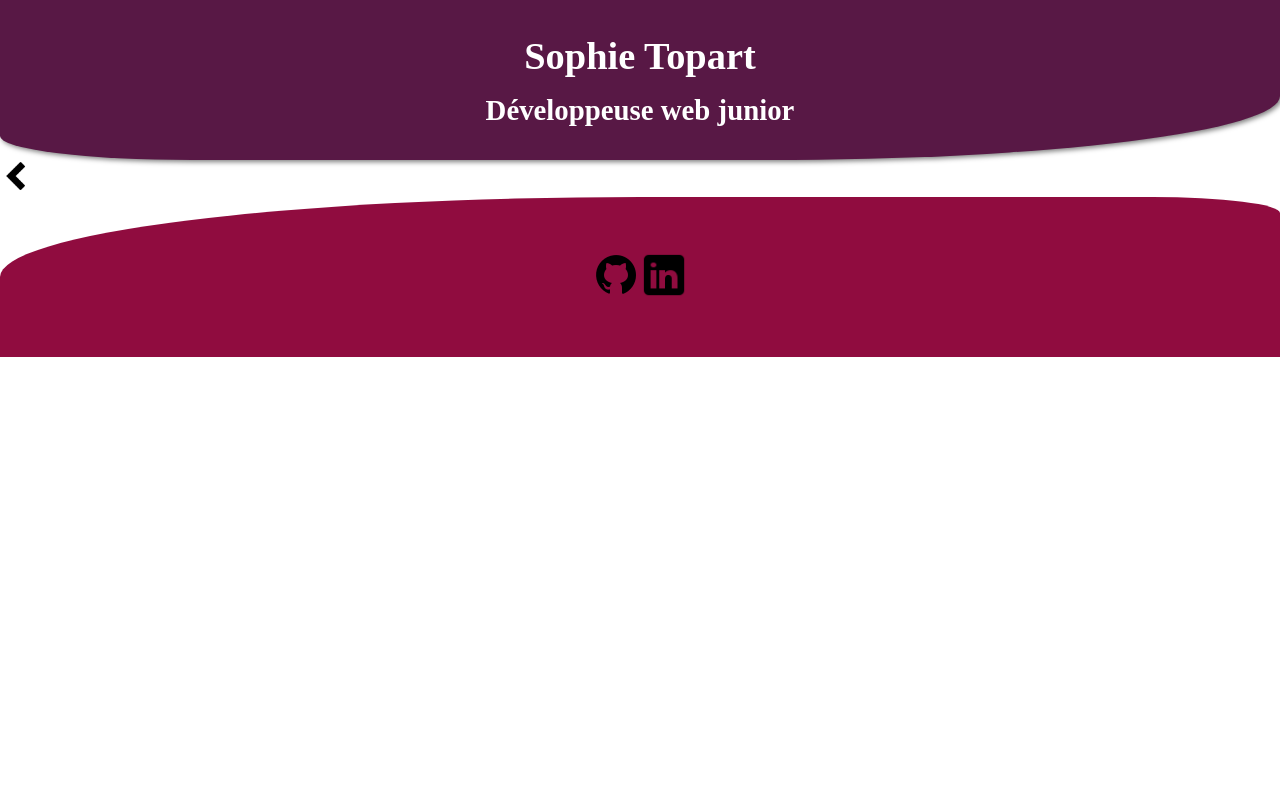
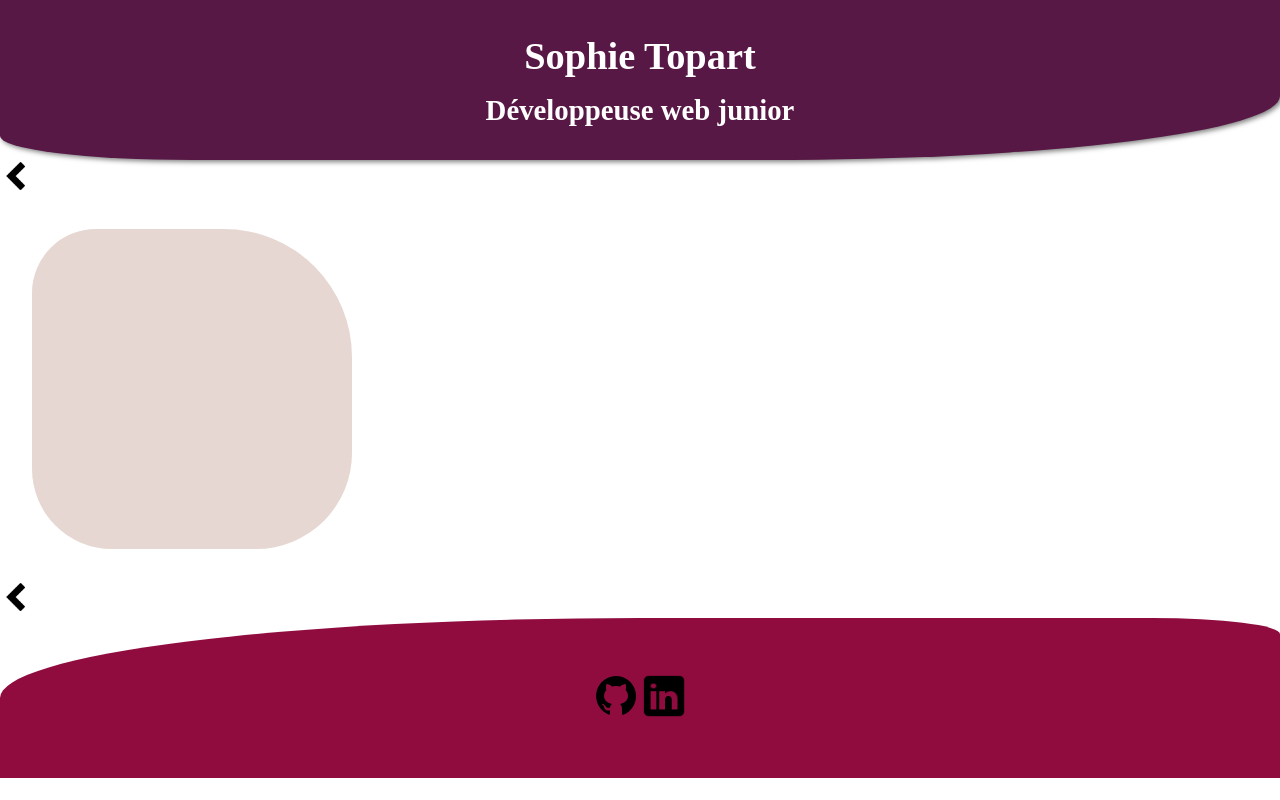
Before and after one commit to SophieTopart/Portfolio-front, a React (Create React App) app: page /projects in a window 1280 px wide. Built offline with nearby package versions, Linux system fonts and the light colour scheme.

Commit message:
Home done

```diff
--- /dev/null
+++ b/src/components/Project.jsx
@@ -0,0 +1,21 @@
+import styled from "styled-components";
+import Theme, { Container } from "../assets/styles/Theme";
+
+const ProjectContainer = styled(Container)`
+ height: 20rem;
+ width: 20rem;
+ background: ${Theme.colorBeige};
+ border-top-left-radius: 20%;
+  border-top-right-radius: 40%;
+  border-bottom-left-radius: 25%;
+  border-bottom-right-radius: 30%;
+  margin: 2rem;
+
+`
+
+export default function Projects() {
+    return (
+        <ProjectContainer></ProjectContainer>
+
+    )
+}
--- a/src/pages/Home.jsx
+++ b/src/pages/Home.jsx
@@ -6,6 +6,7 @@ import React from "../assets/images/react.png";
 import Node from "../assets/images/node.png";
 import StyledComp from "../assets/images/styled.png";
 import Time from "../assets/images/icons8-time.png";
+import Wheel from "../assets/images/icons8-roues.png"
 import IconsContact from "../assets/styles/Icons";
 
 const Logo = styled.img`
@@ -18,8 +19,13 @@ const H2 = styled.h2`
 `;
 
 const PaddedDiv = styled(Container)`
-  padding: 5rem;
+  padding: 3rem 3rem 1rem 3rem;
+  height: 15rem;
 `;
+
+const MarginDiv = styled(PaddedDiv)`
+height: 20rem;
+`
 const RoundedDiv = styled(Container)`
   padding: 2rem;
   background: ${Theme.colorBeige};
@@ -62,9 +68,19 @@ export default function Home() {
             <IconsContact />
           </Container>
         </RoundedDiv>
-        <Container>
-          <h2>Mes projets</h2>
-        </Container>
+        <MarginDiv>
+                  <h2>Mes projets</h2>
+                  <p>
+            L'un des credo de la Wild Code School, <br />
+            c'est la pédagogie inversée, et donc l'apprentissage par la pratique. <br />
+                      Au cours de ma formation, nous avons pu réaliser trois projets,<br />
+                      dont un professionnel, selon les demandes de notre cliente.
+                  </p>
+                  <h4>N'hésitez pas à aller les étudier en détail !</h4>
+                  <Link to="/projects">
+            <Icon src={Wheel} />
+          </Link>
+        </MarginDiv>
       </Container>
     </>
   );
--- a/src/pages/Myself.jsx
+++ b/src/pages/Myself.jsx
@@ -213,6 +213,9 @@ export default function Myself() {
           </p>
         </VerticalTimelineElement>
       </VerticalTimeline>
+      <Container flex start>
+        <ArrowIcon />
+      </Container>
     </>
   );
 }
--- a/src/pages/Projects.jsx
+++ b/src/pages/Projects.jsx
@@ -1,5 +1,6 @@
 import ArrowIcon from "../assets/styles/Arrow";
 import { Container } from "../assets/styles/Theme";
+import Project from "../components/Project"
 
 export default function Projects() {
   return (
@@ -7,6 +8,10 @@ export default function Projects() {
       <Container flex start>
         <ArrowIcon />
       </Container>
+      <Project />
+      <Container flex start>
+        <ArrowIcon />
+      </Container>
     </>
   );
 }
```
Also changed, not shown: src/assets/images/icons8-roues.png (added).
